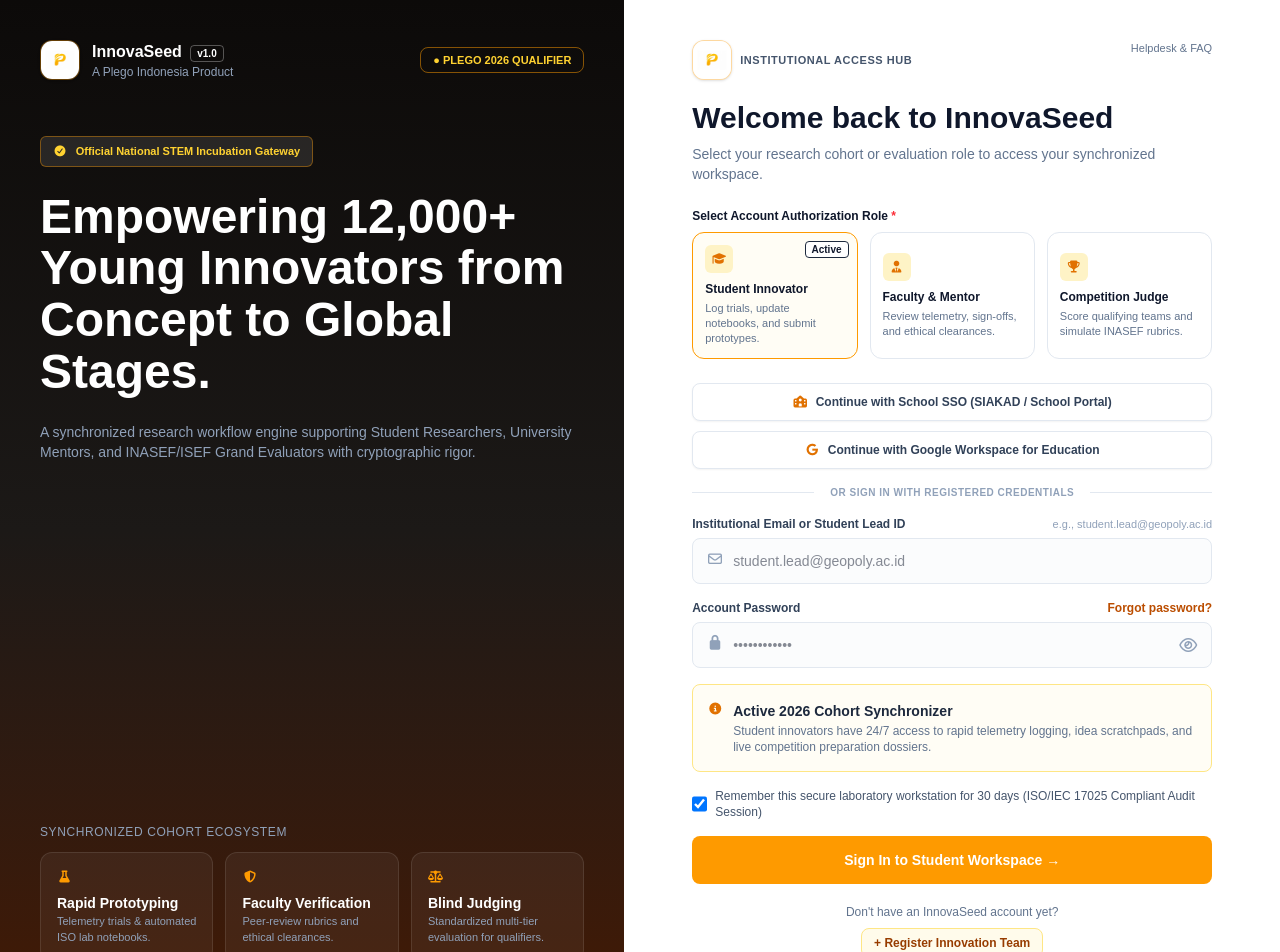
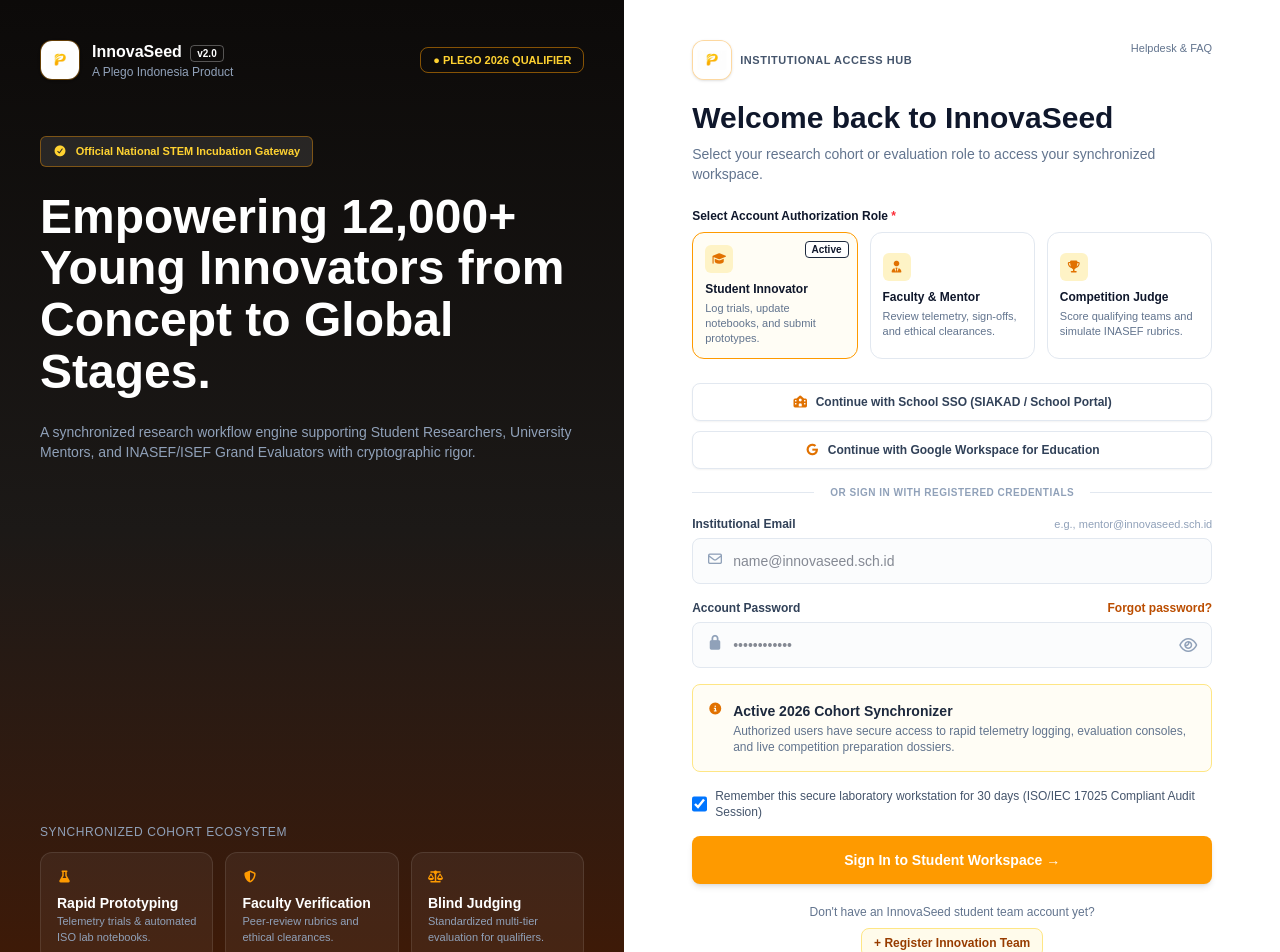
Before and after one commit to itsdinuu/InnovaSeed, a Next.js app: page /login in a window 1280 px wide. Shown: the top 952 px of the page. Built offline with nearby package versions, Linux system fonts and the light colour scheme; no server answers.

Commit message:
upd login

```diff
--- a/app/login/page.tsx
+++ b/app/login/page.tsx
@@ -8,7 +8,7 @@ import Link from 'next/link'
 
 export default function LoginPage() {
   const router = useRouter()
-  const [activeRole, setActiveRole] = useState(0)
+  const [activeRole, setActiveRole] = useState(0) // 0: Student, 1: Mentor, 2: Judge
   const [email, setEmail] = useState('')
   const [password, setPassword] = useState('')
   const [showPassword, setShowPassword] = useState(false)
@@ -17,9 +17,9 @@ export default function LoginPage() {
   const [errorMessage, setErrorMessage] = useState('')
 
   const roles = [
-    { icon: 'fa-graduation-cap', title: 'Student Innovator', desc: 'Log trials, update notebooks, and submit prototypes.', workspace: 'Student Workspace', link: '/dashboard/student' },
-    { icon: 'fa-user-tie', title: 'Faculty & Mentor', desc: 'Review telemetry, sign-offs, and ethical clearances.', workspace: 'Mentor Console', link: '/dashboard/mentor' },
-    { icon: 'fa-trophy', title: 'Competition Judge', desc: 'Score qualifying teams and simulate INASEF rubrics.', workspace: 'Judge Portal', link: '/dashboard/judges' }
+    { icon: 'fa-graduation-cap', title: 'Student Innovator', desc: 'Log trials, update notebooks, and submit prototypes.', workspace: 'Student Workspace', link: '/dashboard/student', dbRole: 'student' },
+    { icon: 'fa-user-tie', title: 'Faculty & Mentor', desc: 'Review telemetry, sign-offs, and ethical clearances.', workspace: 'Mentor Console', link: '/mentor', dbRole: 'mentor' },
+    { icon: 'fa-trophy', title: 'Competition Judge', desc: 'Score qualifying teams and simulate INASEF rubrics.', workspace: 'Judge Portal', link: '/dashboard/judges', dbRole: 'judge' }
   ]
 
   const handleLogin = async (e: React.FormEvent) => {
@@ -28,24 +28,40 @@ export default function LoginPage() {
     setErrorMessage('')
 
     try {
+      // 1. Proses Sign In ke Supabase Auth
       const { data, error } = await supabase.auth.signInWithPassword({
         email,
         password,
       })
 
       if (error || !data.session) {
-        setErrorMessage('Login failed. Please check your email and password.')
-        return
+        throw new Error(error?.message || 'Login failed. Please check your email and password.')
       }
 
-      const userEmail = data.session.user.email || ''
-      const userRole = data.session.user.user_metadata?.role || 'student'
+      const user = data.session.user
 
-      if (userEmail === 'mentor@Innovaseed.com' || userEmail.includes('mentor') || userRole === 'mentor') {
-        router.push('/mentor')
-      } else {
-        router.push('/dashboard/student')
+      // 2. Ambil data role asli dari tabel profiles di database Supabase untuk verifikasi ketat
+      const { data: profile, error: profileError } = await supabase
+        .from('profiles')
+        .select('role')
+        .eq('uuid', user.id)
+        .single()
+
+      if (profileError || !profile) {
+        throw new Error('User profile record not found in database. Please contact administrator.')
       }
+
+      const expectedDbRole = roles[activeRole].dbRole
+
+      // 3. Validasi apakah role di database cocok dengan tombol pilihan role yang diklik di UI
+      if (profile.role !== expectedDbRole) {
+        await supabase.auth.signOut() // Logout paksa demi keamanan jika salah kamar
+        throw new Error(`Access denied. This account is registered as '${profile.role.toUpperCase()}', but you selected '${roles[activeRole].title}'. Please choose the correct role tab above.`)
+      }
+
+      // 4. Jika validasi sukses, arahkan ke rute workspace masing-masing
+      router.push(roles[activeRole].link)
+
     } catch (err: unknown) {
       const message = err instanceof Error ? err.message : 'Login failed. Please try again.'
       setErrorMessage(message)
@@ -88,7 +104,7 @@ export default function LoginPage() {
                 priority
               />
               <div>
-                <b>InnovaSeed <span className="text-[10px] border border-white/30 rounded px-1.5 py-0.5 ml-1">v1.0</span></b>
+                <b>InnovaSeed <span className="text-[10px] border border-white/30 rounded px-1.5 py-0.5 ml-1">v2.0</span></b>
                 <p className="text-xs text-slate-400">A Plego Indonesia Product</p>
               </div>
             </div>
@@ -164,7 +180,7 @@ export default function LoginPage() {
                 key={n}
                 type="button"
                 onClick={() => setActiveRole(n)}
-                className={`text-left rounded-xl border p-3 relative transition ${n === activeRole ? 'border-amber-500 bg-amber-50/50' : 'border-slate-200 hover:bg-slate-50'}`}
+                className={`text-left rounded-xl border p-3 relative transition cursor-pointer ${n === activeRole ? 'border-amber-500 bg-amber-50/50' : 'border-slate-200 hover:bg-slate-50'}`}
               >
                 <span className="w-7 h-7 rounded-md bg-amber-100 text-amber-600 grid place-items-center text-xs">
                   <i className={`fa-solid ${r.icon}`}></i>
@@ -189,14 +205,14 @@ export default function LoginPage() {
             <button
               type="button"
               onClick={handleSchoolSSO}
-              className="w-full flex items-center justify-center gap-2 rounded-lg border border-slate-200 bg-white py-2.5 px-4 text-xs font-semibold text-slate-700 hover:bg-slate-50 transition shadow-xs"
+              className="w-full flex items-center justify-center gap-2 rounded-lg border border-slate-200 bg-white py-2.5 px-4 text-xs font-semibold text-slate-700 hover:bg-slate-50 transition shadow-xs cursor-pointer"
             >
               <i className="fa-solid fa-school text-amber-600"></i> Continue with School SSO (SIAKAD / School Portal)
             </button>
             <button
               type="button"
               onClick={handleGoogleSSO}
-              className="w-full flex items-center justify-center gap-2 rounded-lg border border-slate-200 bg-white py-2.5 px-4 text-xs font-semibold text-slate-700 hover:bg-slate-50 transition shadow-xs"
+              className="w-full flex items-center justify-center gap-2 rounded-lg border border-slate-200 bg-white py-2.5 px-4 text-xs font-semibold text-slate-700 hover:bg-slate-50 transition shadow-xs cursor-pointer"
             >
               <i className="fa-brands fa-google text-amber-600"></i> Continue with Google Workspace for Education
             </button>
@@ -211,8 +227,8 @@ export default function LoginPage() {
 
           <form onSubmit={handleLogin}>
             <div className="flex justify-between">
-              <label className="block text-xs font-semibold text-slate-700 mb-1.5">Institutional Email or Student Lead ID</label>
-              <span className="text-[11px] text-slate-400">e.g., student.lead@geopoly.ac.id</span>
+              <label className="block text-xs font-semibold text-slate-700 mb-1.5">Institutional Email</label>
+              <span className="text-[11px] text-slate-400">e.g., mentor@innovaseed.sch.id</span>
             </div>
             <div className="relative mb-4">
               <i className="fa-regular fa-envelope absolute left-3.5 top-3.5 text-slate-400 text-sm"></i>
@@ -222,7 +238,7 @@ export default function LoginPage() {
                 value={email}
                 onChange={(e) => setEmail(e.target.value)}
                 className="w-full rounded-lg border border-slate-200 bg-slate-50/50 pl-10 pr-3 py-3 text-sm outline-none focus:border-amber-500 focus:ring-2 focus:ring-amber-500/20"
-                placeholder="student.lead@geopoly.ac.id"
+                placeholder="name@innovaseed.sch.id"
               />
             </div>
 
@@ -243,7 +259,7 @@ export default function LoginPage() {
               <button
                 type="button"
                 onClick={() => setShowPassword(!showPassword)}
-                className="absolute right-3.5 top-3 text-slate-400 hover:text-slate-600"
+                className="absolute right-3.5 top-3 text-slate-400 hover:text-slate-600 cursor-pointer"
               >
                 <i className={`fa-regular ${showPassword ? 'fa-eye-slash' : 'fa-eye'}`}></i>
               </button>
@@ -253,7 +269,7 @@ export default function LoginPage() {
               <i className="fa-solid fa-circle-info text-amber-600 mt-0.5"></i>
               <div>
                 <b className="text-sm text-slate-800">Active 2026 Cohort Synchronizer</b>
-                <p className="text-slate-500 mt-0.5">Student innovators have 24/7 access to rapid telemetry logging, idea scratchpads, and live competition preparation dossiers.</p>
+                <p className="text-slate-500 mt-0.5">Authorized users have secure access to rapid telemetry logging, evaluation consoles, and live competition preparation dossiers.</p>
               </div>
             </div>
 
@@ -264,7 +280,7 @@ export default function LoginPage() {
                   type="checkbox"
                   checked={rememberMe}
                   onChange={(e) => setRememberMe(e.target.checked)}
-                  className="rounded border-slate-300 text-amber-500 focus:ring-0 w-4 h-4"
+                  className="rounded border-slate-300 text-amber-500 focus:ring-0 w-4 h-4 cursor-pointer"
                 />
                 Remember this secure laboratory workstation for 30 days (ISO/IEC 17025 Compliant Audit Session)
               </label>
@@ -273,13 +289,13 @@ export default function LoginPage() {
             <button
               type="submit"
               disabled={loading}
-              className="w-full inline-flex items-center justify-center gap-2 rounded-lg px-4 py-3.5 text-sm font-semibold transition bg-amber-500 text-white hover:bg-amber-600 disabled:opacity-50"
+              className="w-full inline-flex items-center justify-center gap-2 rounded-lg px-4 py-3.5 text-sm font-semibold transition bg-amber-500 text-white hover:bg-amber-600 disabled:opacity-50 cursor-pointer shadow-md"
             >
-              {loading ? 'Signing In...' : `Sign In to ${roles[activeRole].workspace} →`}
+              {loading ? 'Verifying Credentials...' : `Sign In to ${roles[activeRole].workspace} →`}
             </button>
           </form>
 
-          <p className="text-center text-xs text-slate-500 mt-5">Don&apos;t have an InnovaSeed account yet?</p>
+          <p className="text-center text-xs text-slate-500 mt-5">Don&apos;t have an InnovaSeed student team account yet?</p>
           <div className="flex flex-wrap justify-center gap-2 mt-2 text-xs font-semibold">
             <Link href="/register" className="inline-flex items-center justify-center gap-2 rounded-lg px-3 py-1.5 text-xs font-semibold bg-amber-50 border border-amber-200 text-amber-800 hover:bg-amber-100">+ Register Innovation Team</Link>
           </div>
```
